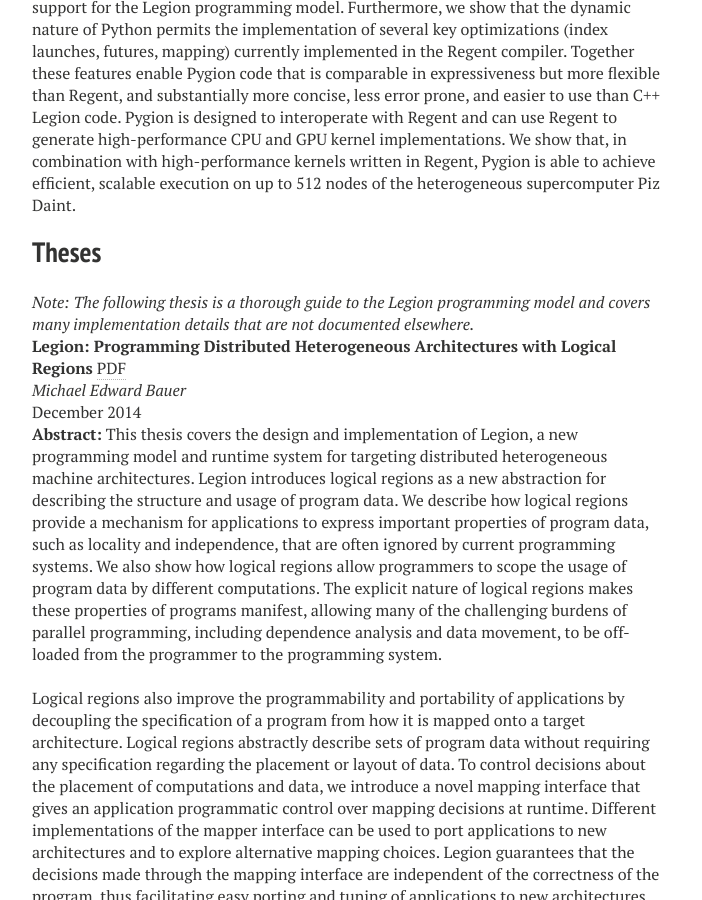
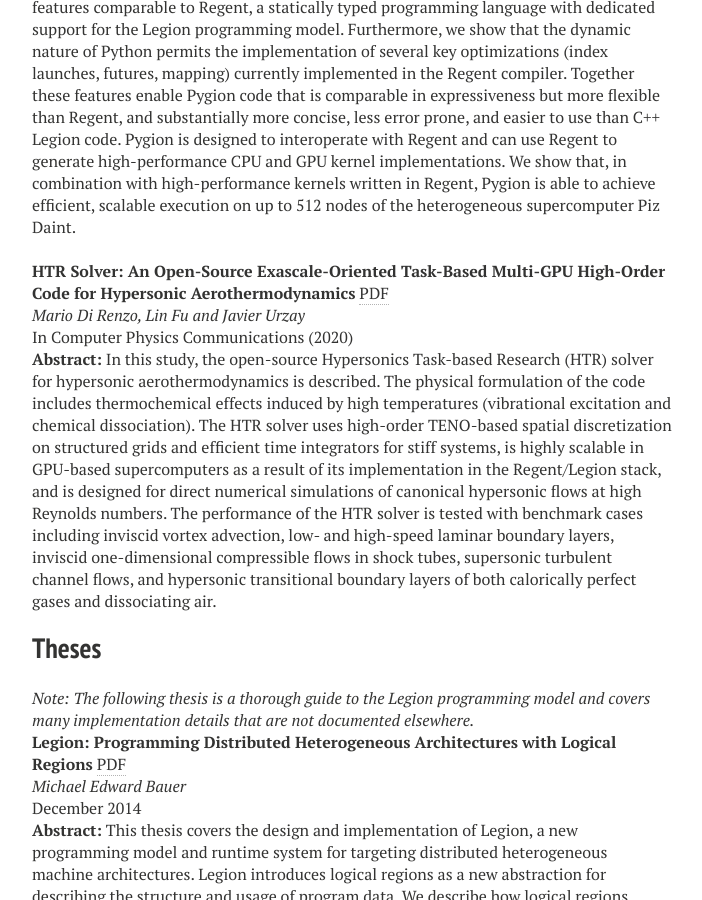
Before and after one commit to apryakhin/legion.stanford.edu, a Jekyll site: the page built from publications.md, in a window 1280 px wide and 900 px high, scrolled down 8517 px. Shown: the whole window, without its empty margins (288-990 px from the left). Built offline with Jekyll 4.4.1, drawn with Linux system fonts in a browser that asks for light colours; nearby versions of some CDN libraries; some of the changed text lies outside the part shown.

Commit message:
Add HTR solver paper.

```diff
--- a/publications.md
+++ b/publications.md
@@ -32,6 +32,7 @@ title: Publications
       * [Scout (WOLFHPC 2014)](#wolfhpc2014) \[[PDF](/pdfs/scout2014.pdf)]
   * Applications:
       * [Soleil-X (2018)](#soleilx2018) \[[PDF](/pdfs/soleilx2018.pdf)]
+      * [HTR Solver (2020)](#htr2020) \[[PDF](https://doi.org/10.1016/j.cpc.2020.107262)]
   * Theses:
       * [Michael Bauer's Thesis (2014)](#bauer_thesis) \[[PDF](/pdfs/bauer_thesis.pdf)]
       * [Sean Treichler's Thesis (2016)](#treichler_thesis) \[[PDF](/pdfs/treichler_thesis.pdf)]
@@ -448,6 +449,26 @@ efficient, scalable execution on up to 512 nodes of the heterogeneous
 supercomputer Piz Daint.
 
 
+<a name="htr2020"></a>__HTR Solver: An Open-Source Exascale-Oriented Task-Based Multi-GPU High-Order Code for Hypersonic Aerothermodynamics__ [PDF](https://doi.org/10.1016/j.cpc.2020.107262) <br/>
+_Mario Di Renzo, Lin Fu and Javier Urzay_ <br/>
+In Computer Physics Communications (2020) <br/>
+__Abstract:__ In this study, the open-source Hypersonics Task-based
+Research (HTR) solver for hypersonic aerothermodynamics is
+described. The physical formulation of the code includes
+thermochemical effects induced by high temperatures (vibrational
+excitation and chemical dissociation). The HTR solver uses high-order
+TENO-based spatial discretization on structured grids and efficient
+time integrators for stiff systems, is highly scalable in GPU-based
+supercomputers as a result of its implementation in the Regent/Legion
+stack, and is designed for direct numerical simulations of canonical
+hypersonic flows at high Reynolds numbers. The performance of the HTR
+solver is tested with benchmark cases including inviscid vortex
+advection, low- and high-speed laminar boundary layers, inviscid
+one-dimensional compressible flows in shock tubes, supersonic
+turbulent channel flows, and hypersonic transitional boundary layers
+of both calorically perfect gases and dissociating air.
+
+
 ## Theses
 
 <a name="bauer_thesis"></a>*Note: The following thesis is a thorough guide to the Legion programming model and covers many implementation details that are not documented elsewhere.*<br/>
```
